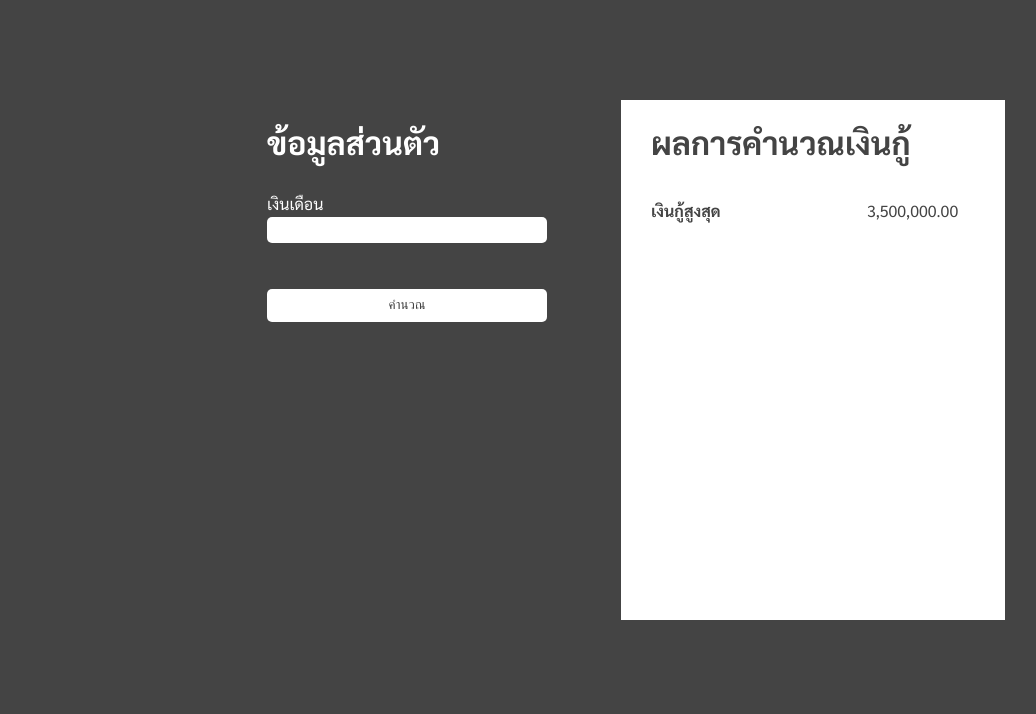
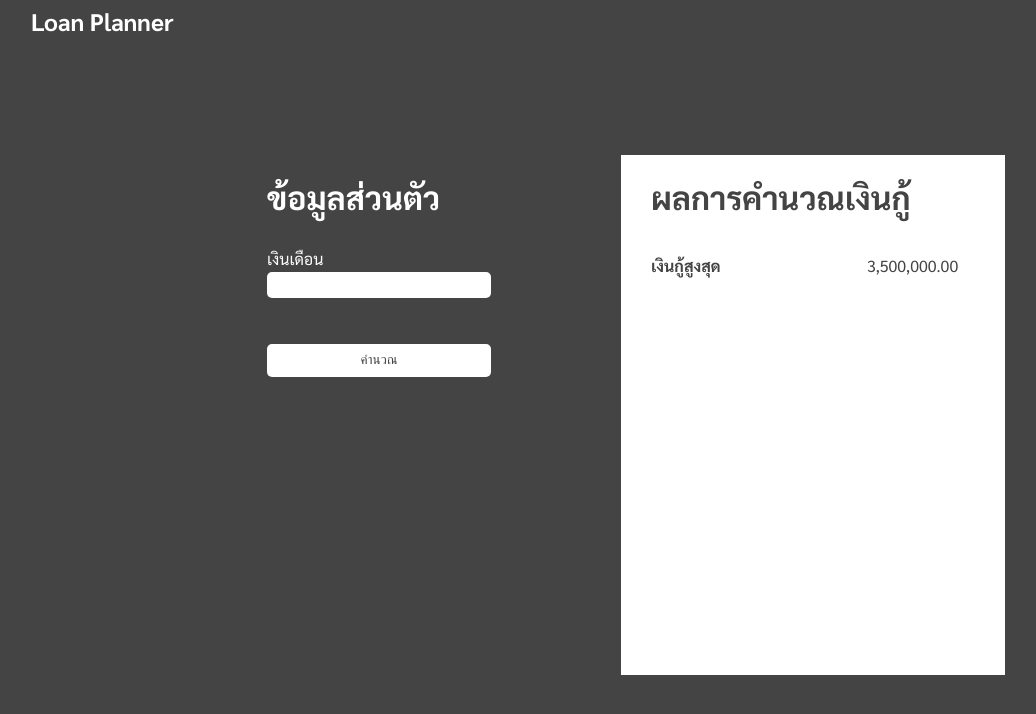
Before and after one commit to kard80/loan-planner-react, a React app: page /detail in a window 1280 px wide. Shown: the top 714 px of the page, without its empty margins (19-1055 px from the left). Built offline with nearby package versions, Linux system fonts and the light colour scheme.

Commit message:
implement navbar and redirect to home

```diff
--- /dev/null
+++ b/src/components/navbar/navbar.less
@@ -0,0 +1,17 @@
+@import "../../themes/dark.less";
+
+.navbar-header {
+    margin: 5px 50px;
+    cursor: pointer;
+}
+
+.navbar-container {
+    width: 100%;
+    height: 50px;
+
+    a {
+        color: @light-color;
+        text-decoration-line: none;
+    }
+
+}
--- /dev/null
+++ b/src/components/navbar/navbar.tsx
@@ -0,0 +1,12 @@
+import './navbar.less';
+import { Link } from "react-router-dom";
+
+export default function Navbar() {
+    return(
+        <nav className={"navbar-container"}>
+            <Link to='/'>
+                <h1 className="navbar-header" onClick={() => {<Link to="/">About</Link>}}>Loan Planner</h1>
+            </Link>
+        </nav>
+    )
+}
--- a/src/index.tsx
+++ b/src/index.tsx
@@ -6,17 +6,21 @@ import { BrowserRouter, Routes, Route } from "react-router-dom";
 import Home from './pages/home/home';
 import Detail from './pages/detail/detail';
 import Login from './pages/login';
+import Navbar from './components/navbar/navbar';
 
 import './index.less';
 
 ReactDOM.render(
-  <BrowserRouter>
-    <Routes>
-      <Route path="/" element={<Home />} />
-      <Route path="/detail" element={<Detail />} />
+  <div>
+    <BrowserRouter>
+    <Navbar />
+      <Routes>
+        <Route path="/" element={<Home />} />
+        <Route path="/detail" element={<Detail />} />
       <Route path="/login" element={<Login />} />
     </Routes>
-  </BrowserRouter>,
+    </BrowserRouter>
+  </div>,
   document.getElementById('root')
 );
 
--- a/src/pages/detail/detail.less
+++ b/src/pages/detail/detail.less
@@ -1,16 +1,16 @@
 @import '../../themes/dark.less';
 
-h1 {
-    text-align: left;
-    width: 100%;
-}
 
-.container {
+.detail-container {
     display: flex;
     align-items: center;
     width: 60%;
     height: 90vh;
     margin: auto;
+
+    h1 {
+        text-align: left;
+        width: 100%;
     }
 
     .left-panel, .right-panel {
@@ -25,7 +25,7 @@ h1 {
         .child-panel {
             height: 75%;
             width: 280px;
-        align-items: center;
+            align-items: flex-start;
         }
     }
 
@@ -45,7 +45,8 @@ h1 {
         flex-direction: column;
         padding-left: 30px;
         button {
-        width: 100%;
+            width: 80%;
+            max-width: 280px;
             margin-top: 40px;
         }
     }
@@ -57,7 +58,8 @@ h1 {
             display:flex;
             flex-direction: column;
             padding: 6px 0;
-        width: 100%;
+            width: 80%;
+            max-width: 280px;
             line-height: 27px;
         }
     }
@@ -67,3 +69,4 @@ h1 {
         display: flex;
         justify-content: space-between;
     }
+}
--- a/src/pages/detail/detail.tsx
+++ b/src/pages/detail/detail.tsx
@@ -10,7 +10,7 @@ export default function Detail() {
     const [resPayload] = useState(MaxLoanAmountRes);
 
     return (
-        <div className='container'>
+        <div className='detail-container'>
             <div className='left-panel'>
                 <div className='child-panel'>
                     <h1>ข้อมูลส่วนตัว</h1>
```
Lines whose indentation alone changed are shown as unchanged.
